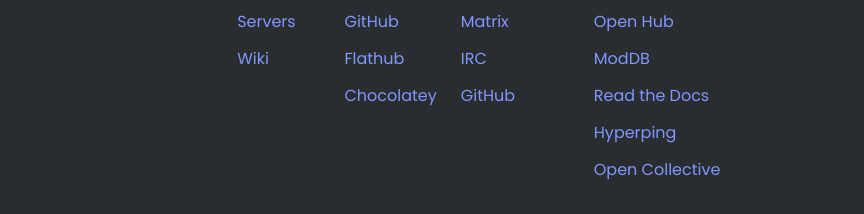
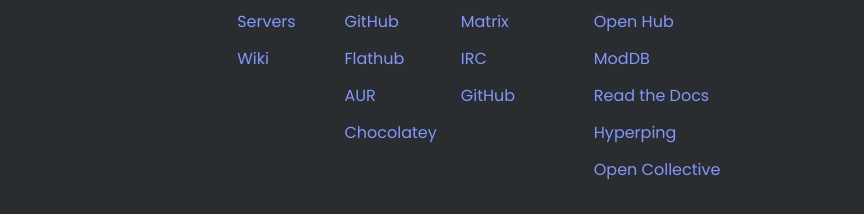
Before and after one commit to OpenHV/openhv.github.io, a plain HTML site: page index.html in a window 1280 px wide. Shown: the part 3046-3260 px from the top of the page, 416-1280 px from the left. Drawn offline with nearby package versions, Linux system fonts and the light colour scheme.

Commit message:
Mention AUR below.

```diff
--- a/index.html
+++ b/index.html
@@ -176,6 +176,7 @@
                 <a class="link" href="https://openhv.itch.io/openhv">Itch.io</a>
                 <a class="link" href="https://github.com/OpenHV/OpenHV/releases/">GitHub</a>
                 <a class="link" href="https://flathub.org/apps/details/io.github.openhv.OpenHV">Flathub</a>
+                <a class="link" href="https://aur.archlinux.org/packages/openhv">AUR</a>
                 <a class="link" href="https://chocolatey.org/packages/openhv">Chocolatey</a>
             </div>
             <div class="column gapSmall">
```
